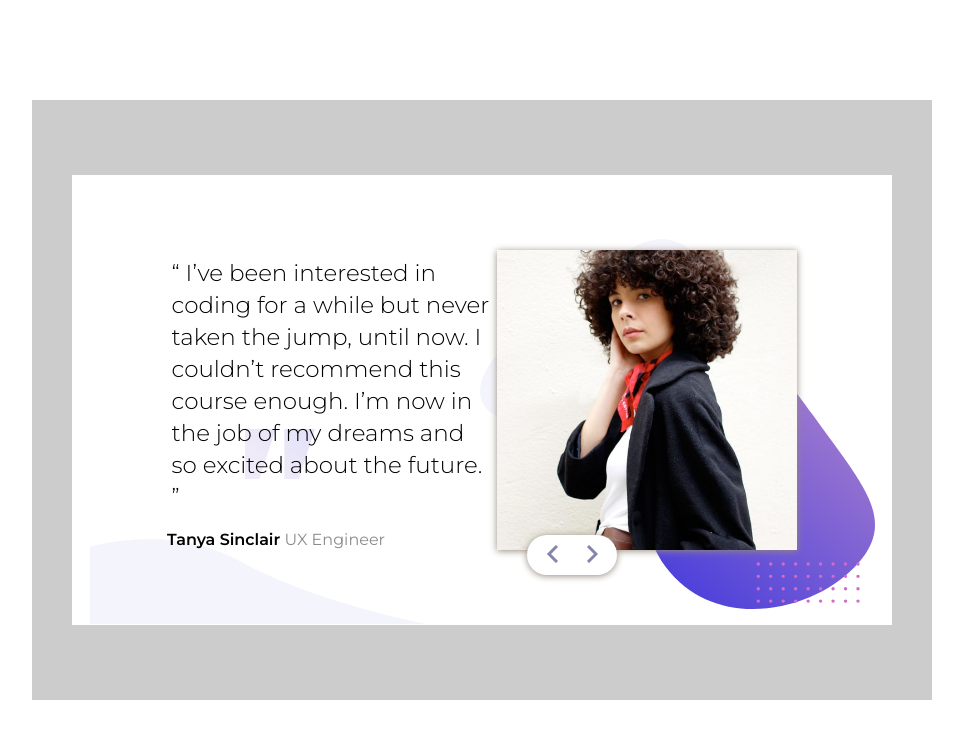
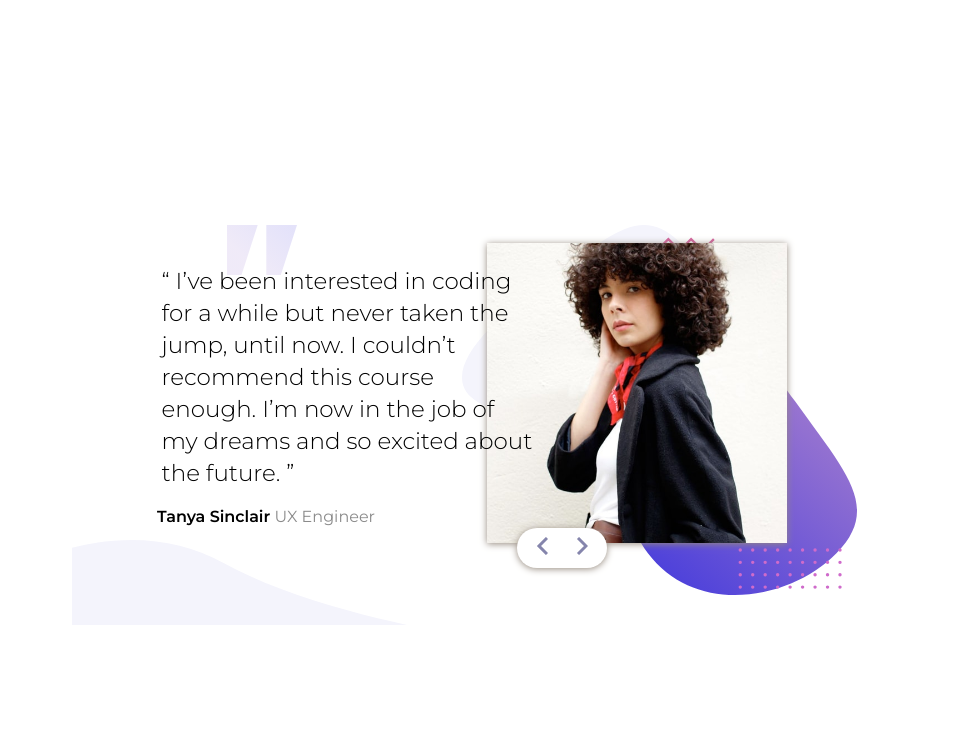
Before and after one commit to beydacar1/slider-challange, a website: page index.html in a window 1280 px wide. Shown: the whole page, without its empty margins (158-1121 px from the left). Drawn offline with Linux system fonts and the light colour scheme.

Commit message:
css part is over

```diff
--- a/scss/style.scss
+++ b/scss/style.scss
@@ -54,7 +54,6 @@ body{
 .body{
     width: 900px;
     height: 600px;
-    background: #ccc;
     display:flex;
     justify-content: center;
     align-items: center;
@@ -63,8 +62,6 @@ body{
         width: 820px;
         height: 450px;
         display: inline-flex;
-        justify-content: center;
-        align-items: center;
         .curve {
             z-index: 1;
             position: relative;
@@ -77,7 +74,7 @@ body{
         .quotes{
             z-index: 1;
             position: relative;
-            margin:110px 0 0 -180px ;
+            margin:50px 0 0 -180px ;
             img{
                 width: 70px;
                 height: 50px;
@@ -97,9 +94,9 @@ body{
             z-index: 2;
             width: 630px;
             height: 305px;
-            display: flex ;
-            justify-content: center;
-            align-items: center;
+            margin-left: 85px;
+            display: flex;
+            margin-top: 65px;
             .sliderItems{
                 width: 100%;
                 height: 100%;
@@ -109,9 +106,8 @@ body{
                 align-items: center;
                 position: relative;
                 .imgContent{
-                    position: relative;
-                    display: inline-block;
-                    width: auto;
+                    right: 0;
+                    position: absolute;
                     img{
                         width: 300px;
                         height: 300px;
@@ -144,7 +140,10 @@ body{
                 }
                 .text{
                     font-family: 'Montserrat', sans-serif;
-
+                    position: absolute;
+                    width: 380px;
+                    z-index: 1;
+                    left: 0;
                     p{
                         font-size: 23px;
                         font-weight: 300;
```
Also changed, not shown: index.html (+0 -3 lines), css/style.css, 1 other file.
